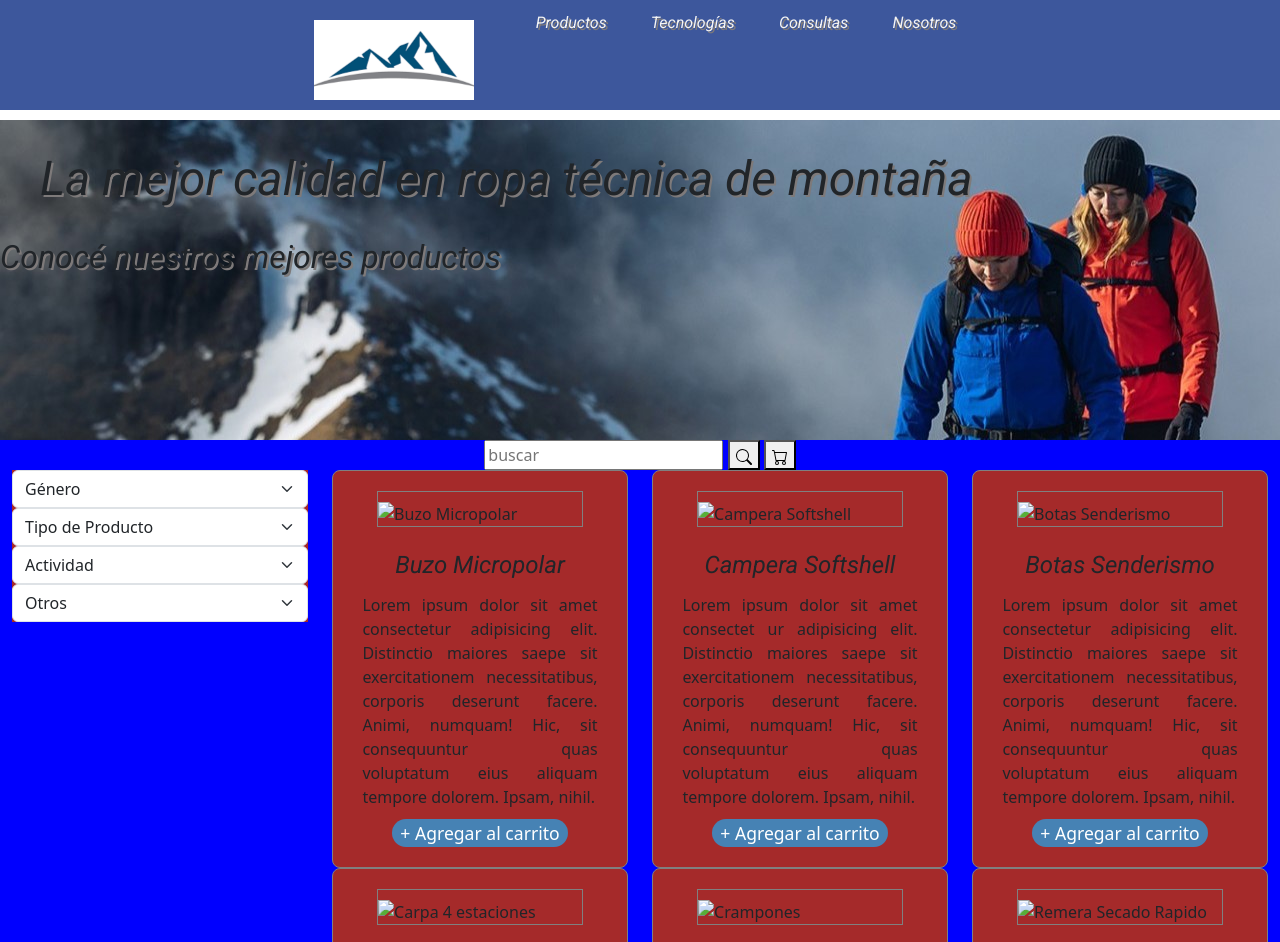
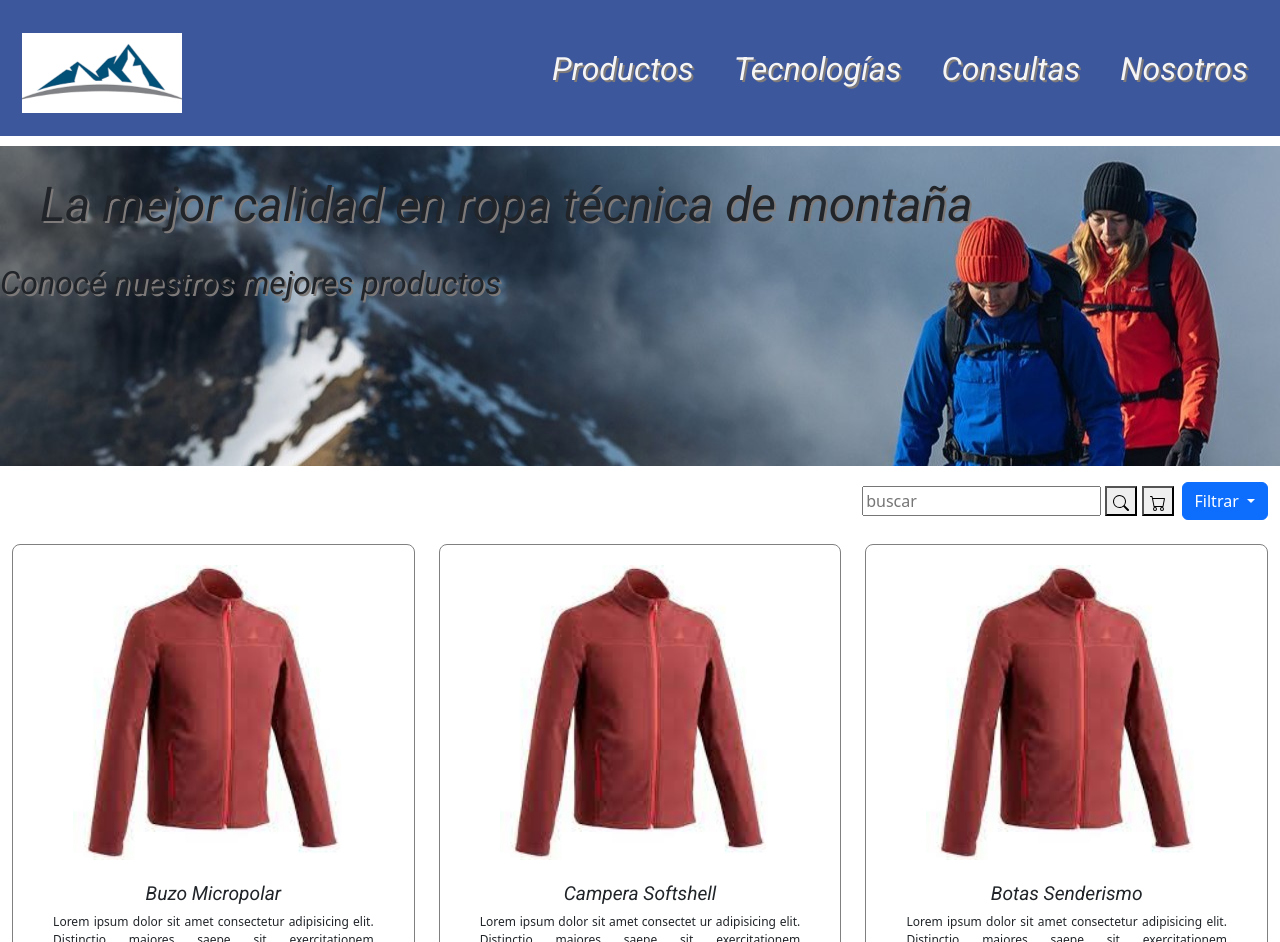
Before and after one commit to AgustinAvalos94/PF-Avalos, a plain HTML site: page pages/productos.html in a window 1280 px wide. Shown: the top 942 px of the page. Drawn offline with nearby package versions, Linux system fonts and the light colour scheme.

Commit message:
Filtro con BS

```diff
--- a/css/style.css
+++ b/css/style.css
@@ -203,25 +203,10 @@ ul li img{
 
     }
 
-    .tienda{
-        background-color: blue;
 
-    }
-
-    .tienda .filtro{
-        grid-area: filtro;
-        background-color: brown;
-    }
-        .tienda .filtro form{
-
-        }
-
-    .tienda .actions{
-
-    }
 
         .tienda figure{
-            background-color: brown;
+
             width: 100%;
             height: 100%;
             display: flex;
@@ -235,9 +220,8 @@ ul li img{
         }
 
             .tienda figure img{
-                border: solid 1px grey;
+                border: none;
                 width:70%;
-                padding-top: 10px;
                 margin: 20px auto;
 
 
@@ -245,14 +229,15 @@ ul li img{
 
             .tienda figure p{
                 width: 80%;
-                margin: auto;
-                margin-top: 10px;
-                font-size: 1em;
+                margin: 5px auto;
+
+                font-size: 0.75em;
             }
 
             .tienda figure button{
                 width: 60%;
                 margin: auto;
+                font-family: 'Roboto', sans-serif;
                 font-size: 1.1em;
                 margin-top: 10px;
                 margin-bottom: 20px;
@@ -265,7 +250,7 @@ ul li img{
             .tienda figure figcaption{
                 font-family: 'Roboto', sans-serif;
                 text-align: center;
-                font-size: 1.5em;
+                font-size: 1.20em;
             }
 
 
--- a/pages/productos.html
+++ b/pages/productos.html
@@ -13,37 +13,46 @@
 <body>
     <script src="https://cdn.jsdelivr.net/npm/bootstrap@5.3.0-alpha1/dist/js/bootstrap.bundle.min.js" integrity="sha384-w76AqPfDkMBDXo30jS1Sgez6pr3x5MlQ1ZAGC+nuZB+EYdgRZgiwxhTBTkF7CXvN" crossorigin="anonymous"></script>
 
-    <nav>
-        <!--Vinculos relativos/ los que te envían dentro de tu página-->
-        <a href="../index.html"><!--href es el atributo que indica a donde te manda la etiqueta-->
-            <img class="logo" src="../img/logo.png" alt="Logo de Ropa técnica de Montaña"><!--src es donde está el archivo, alt es el texto alternativo (si la imagen no se carga, gente no vidente, google cuando rastrea contenido)-->
+    <nav class="navbar navbar-expand-lg sticky-top">
+        <div class="container-fluid">
+          <a class="navbar-brand" href="../index.html">
+            <img class="logo" src="../img/logo.png" alt="Logo de Ropa técnica de Montaña">
           </a>
-        <ul><!--Listas desordenadas-->
-            <li>
-                <a href="productos.html">Productos</a> <!--es un vínculo, el # es para reservar un vínculo-->
-            </li> <!--elementos de lista-->
-            <li>
+
+          <button class="navbar-toggler" type="button" data-bs-toggle="collapse" data-bs-target="#navbarSupportedContent" aria-controls="navbarSupportedContent" aria-expanded="false" aria-label="Toggle navigation">
+            <span class="navbar-toggler-icon"></span>
+          </button>
+
+          <div class="collapse navbar-collapse" id="navbarSupportedContent">
+            <ul class="navbar-nav ms-auto mb-2 mb-lg-0 fs-2 align-items-end">
+              <li class="nav-item text-black">
+                <a href="productos.html">Productos</a>
+              </li>
+              <li class="nav-item">
                 <a href="tecnologias.html">Tecnologías</a>
               </li>
-            <li>
+              <li class="nav-item">
                 <a href="consultas.html">Consultas</a>
               </li>
-            <li>
+              <li class="nav-item">
                 <a href="nosotros.html">Nosotros</a>
               </li>
             </ul>
+          </div>
+        </div>
       </nav>
-    <header><!--REVISAR SI ACA EL HEADER FUNCIONARIA PARA TU PAGINA-->
+
+    <header>
         <h1>La mejor calidad en ropa técnica de montaña</h1>
         <h2>Conocé nuestros mejores productos</h2>
     </header>
 
     <!--COMIENZA MAIN-->
-    <main class="container-fluid text-center tienda ">
+    <main class="container-fluid text-center tienda mt-2">
         <!--BARRA DE ACCIONES-->
-        <div class="row justify-content-end">
-            <div class="col-6 col-lg-12 text-align">
-                <div class="actions">
+        <div class="row justify-content-end grid gap-0 row-gap-4">
+            <div class="col-12 text-align d-flex mt-2 justify-content-end">
+                <div class="actions my-auto">
                     <form action="">
                         <input type="text" placeholder="buscar">
                         <button>
@@ -58,13 +67,13 @@
                         </button>
                     </form>
                 </div>
-            </div>
                 <!--END BARRA DE ACCIONES-->
                 <!--FILTRO-->
-            <div class="col-6 col-lg-3">
-                <div class="filtro">
-
-                    <form>
+                <div class="dropdown ms-2">
+                    <button type="button" class="btn btn-primary dropdown-toggle" data-bs-toggle="dropdown">
+                        Filtrar
+                    </button>
+                    <form class="dropdown-menu">
                         <select class="form-select" name="Género">
                             <option selected disabled>Género</option>
                             <option value="hombre">Hombre</option>
@@ -87,7 +96,6 @@
                             <option value="camping">Camping</option>
                             <option value="ski">Ski</option>
                         </select>
-
                         <select class="form-select" name="Otros">
                             <option selected disabled>Otros</option>
                             <option value="ofertas">Ofertas</option>
@@ -95,53 +103,53 @@
                         </select>
                     </form>
                 </div>
+                <!--END FILTRO-->
             </div>
-            <!--END FILTRO-->
 
             <!--PRODUCTOS-->
-            <div class="col-12 col-md-6 col-lg-3">
+            <div class="col-12 col-md-6 col-lg-4">
                 <figure>
-                    <img src="#" alt="Buzo Micropolar">
+                    <img src="../img/Producto.jfif" alt="Buzo Micropolar">
                     <figcaption>Buzo Micropolar</figcaption>
                     <p>Lorem ipsum dolor sit amet consectetur adipisicing elit. Distinctio maiores saepe sit exercitationem necessitatibus, corporis deserunt facere. Animi, numquam! Hic, sit consequuntur quas voluptatum eius aliquam tempore dolorem. Ipsam, nihil.</p>
                     <button>+ Agregar al carrito</button>
                 </figure>
             </div>
-            <div class="col-12 col-md-6 col-lg-3">
+            <div class="col-12 col-md-6 col-lg-4">
                 <figure>
-                    <img src="#" alt="Campera Softshell">
+                    <img src="../img/Producto.jfif" alt="Campera Softshell">
                     <figcaption>Campera Softshell</figcaption>
                     <p>Lorem ipsum dolor sit amet consectet  ur adipisicing elit. Distinctio maiores saepe sit exercitationem necessitatibus, corporis deserunt facere. Animi, numquam! Hic, sit consequuntur quas voluptatum eius aliquam tempore dolorem. Ipsam, nihil.</p>
                     <button>+ Agregar al carrito</button>
                 </figure>
             </div>
-            <div class="col-12 col-md-6 col-lg-3">
+            <div class="col-12 col-md-6 col-lg-4">
                 <figure>
-                    <img src="#" alt="Botas Senderismo">
+                    <img src="../img/Producto.jfif" alt="Botas Senderismo">
                     <figcaption>Botas Senderismo</figcaption>
                     <p>Lorem ipsum dolor sit amet consectetur adipisicing elit. Distinctio maiores saepe sit exercitationem necessitatibus, corporis deserunt facere. Animi, numquam! Hic, sit consequuntur quas voluptatum eius aliquam tempore dolorem. Ipsam, nihil.</p>
                     <button>+ Agregar al carrito</button>
                 </figure>
             </div>
-            <div class="col-12 col-md-6 col-lg-3">
+            <div class="col-12 col-md-6 col-lg-4">
                 <figure>
-                    <img src="#" alt="Carpa 4 estaciones">
+                    <img src="../img/Producto.jfif" alt="Carpa 4 estaciones">
                     <figcaption>Carpa 4 estaciones</figcaption>
                     <p>Lorem ipsum dolor sit amet consectetur adipisicing elit. Distinctio maiores saepe sit exercitationem necessitatibus, corporis deserunt facere. Animi, numquam! Hic, sit consequuntur quas voluptatum eius aliquam tempore dolorem. Ipsam, nihil.</p>
                     <button>+ Agregar al carrito</button>
                 </figure>
             </div>
-            <div class="col-12 col-md-6 col-lg-3">
+            <div class="col-12 col-md-6 col-lg-4">
                 <figure>
-                    <img src="#" alt="Crampones">
+                    <img src="../img/Producto.jfif" alt="Crampones">
                     <figcaption>Crampones</figcaption>
                     <p>Lorem ipsum dolor sit amet consectetur adipisicing elit. Distinctio maiores saepe sit exercitationem necessitatibus, corporis deserunt facere. Animi, numquam! Hic, sit consequuntur quas voluptatum eius aliquam tempore dolorem. Ipsam, nihil.</p>
                     <button>+ Agregar al carrito</button>
                 </figure>
             </div>
-            <div class="col-12 col-md-6 col-lg-3">
+            <div class="col-12 col-md-6 col-lg-4">
                 <figure>
-                    <img src="#" alt="Remera Secado Rapido">
+                    <img src="../img/Producto.jfif" alt="Remera Secado Rapido">
                     <figcaption>Remera Secado Rapido</figcaption>
                     <p>Lorem ipsum dolor sit amet consectetur adipisicing elit. Distinctio maiores saepe sit exercitationem necessitatibus, corporis deserunt facere. Animi, numquam! Hic, sit consequuntur quas voluptatum eius aliquam tempore dolorem. Ipsam, nihil.</p>
                     <button>+ Agregar al carrito</button>
```
Also changed, not shown: img/Producto.jfif (added). Lines whose indentation alone changed are shown as unchanged.
